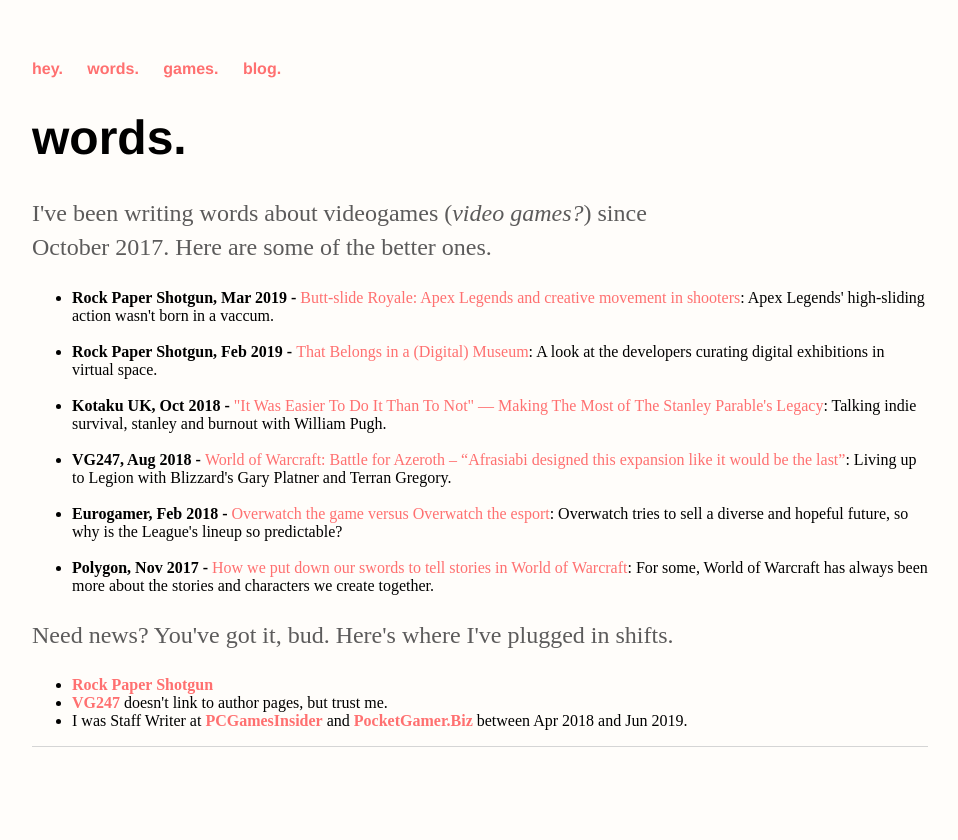
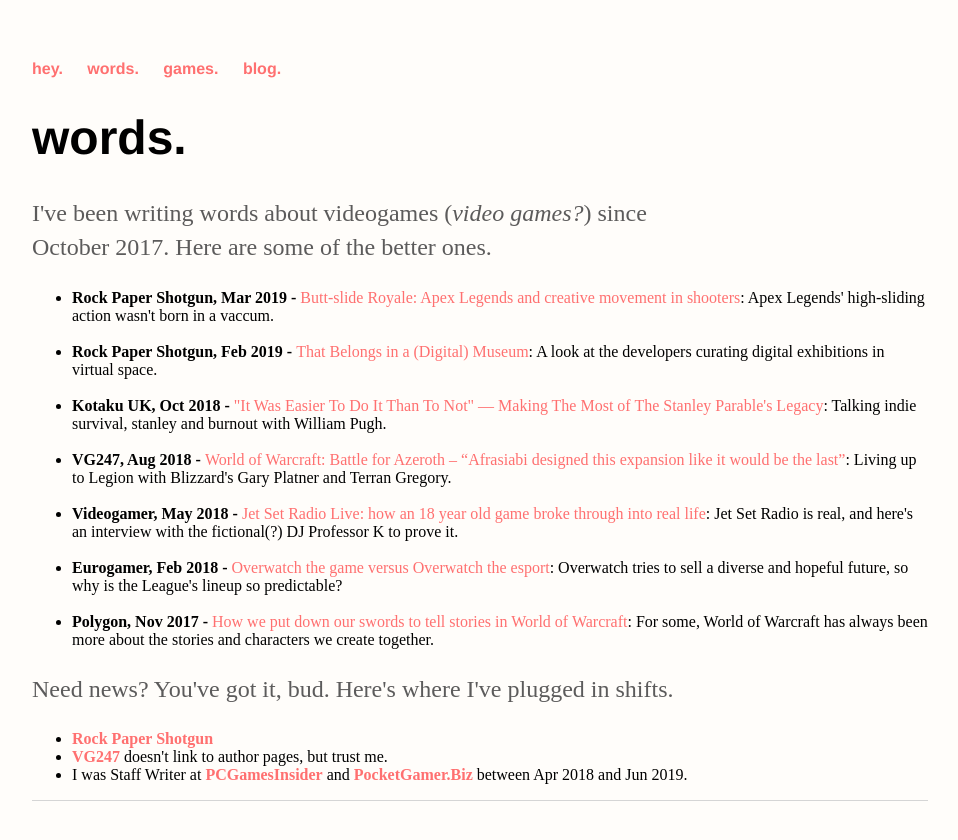
Before and after one commit to ScarletCatalie/ScarletCatalie.github.io, a Jekyll site: the page built from about/index.html, in a window 1280 px wide. Shown: the top 840 px of the page, without its empty margins (160-1118 px from the left). Built offline with Jekyll 4.4.1, drawn with Linux system fonts in a browser that asks for light colours.

Commit message:
Update index.html

```diff
--- a/about/index.html
+++ b/about/index.html
@@ -21,6 +21,10 @@
 				Living up to Legion with Blizzard's Gary Platner and Terran Gregory.
 			</li>
 			<br>
+			<li><b>Videogamer, May 2018 - </b><a href="https://www.videogamer.com/features/jet-set-radio-live-how-an-18-year-old-game-broke-through-into-real-life">Jet Set Radio Live: how an 18 year old game broke through into real life</a>:
+				Jet Set Radio is real, and here's an interview with the fictional(?) DJ Professor K to prove it.
+			</li>
+			<br>
 			<li><b>Eurogamer, Feb 2018 - </b><a href="https://www.eurogamer.net/articles/2018-01-31-the-growing-disconnect-between-overwatch-the-game-and-overwatch-the-esport">Overwatch the game versus Overwatch the esport</a>:
 				Overwatch tries to sell a diverse and hopeful future, so why is the League's lineup so predictable?
 			</li>
```
